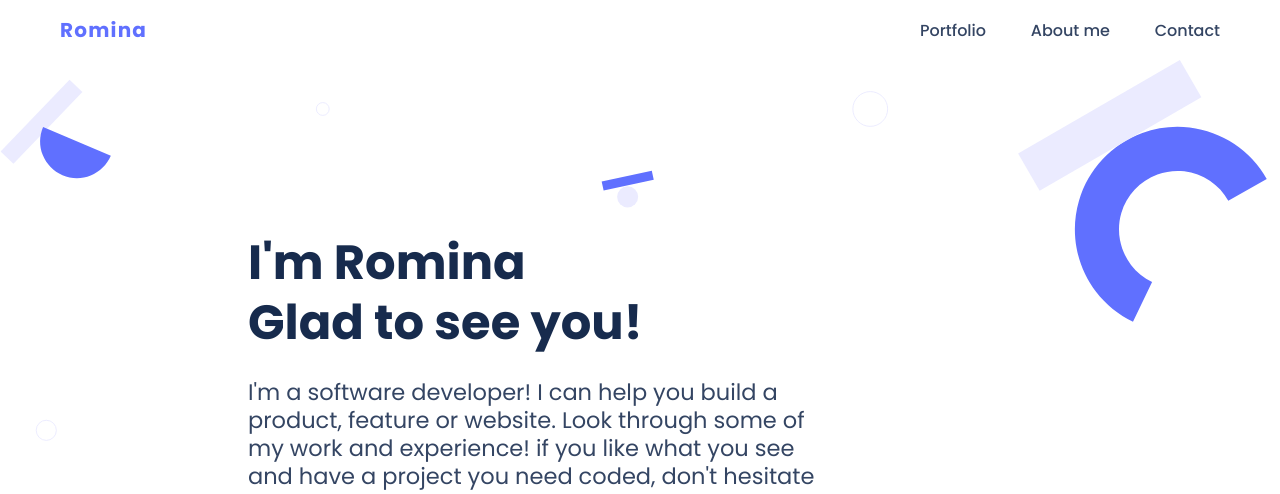
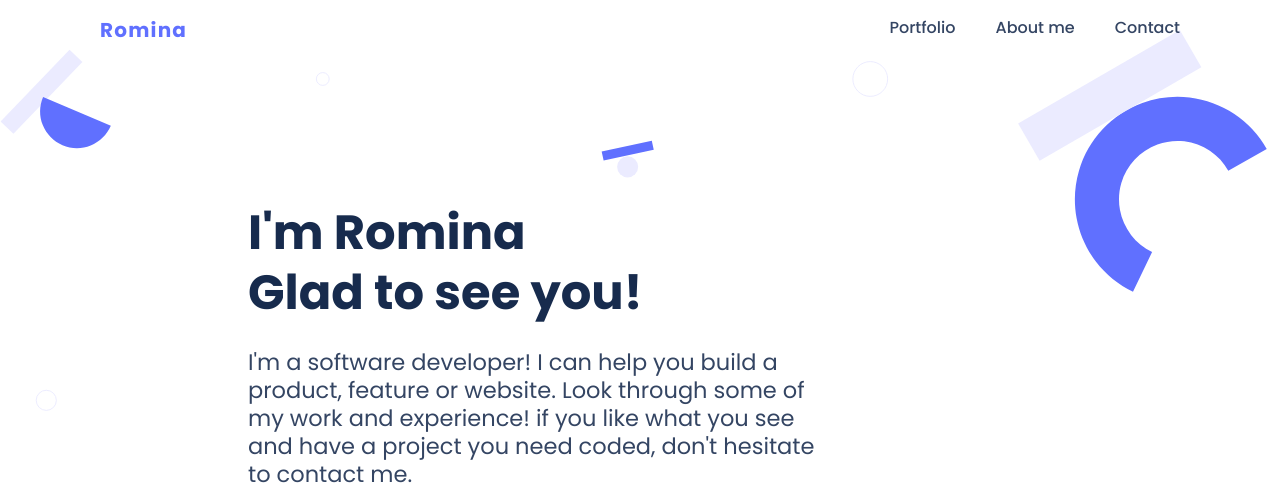
Before and after one commit to rominana/projectportfolio, a website: page index.html in a window 1280 px wide. Shown: the top 494 px of the page. Drawn offline with Linux system fonts and the light colour scheme.

Commit message:
Modify screen responsiveness on Dektop Porfolio

```diff
--- a/index.html
+++ b/index.html
@@ -50,7 +50,7 @@
           </p>
           <p class="connect">LET'S CONNECT</p>
             <div class="social-network">
-              <ul>
+              <ul class="icon-transition">
                 <li class="twitter"><img src="images/twitter-logo.svg" alt="twitter" /></li>
                 <li class="linkedin"><img src="images/Linkedin.svg" alt="linkedin"/></li>
                 <li class="github"><img src="images/github.svg" alt="github"/></li>
--- a/style.css
+++ b/style.css
@@ -1,7 +1,4 @@
-/* Import font family */
 @import url("https://fonts.googleapis.com/css2?family=Poppins:ital,wght@0,100;0,200;0,300;0,400;0,500;0,600;0,700;0,800;0,900;1,100;1,200;1,300;1,400;1,500;1,700;1,800&display=swap");
-
-/* PRIMER PROYECTO */
 
 * {
   padding: 0;
@@ -12,6 +9,10 @@
 body {
   font-family: 'Poppins', sans-serif;
   background: #e5e5e5;
+}
+
+html body {
+  overflow-x: hidden;
 }
 
 .background {
@@ -26,8 +27,8 @@ body {
   background-image: url(images/background.svg);
   background-repeat: no-repeat;
   background-color: #fff;
-  background-size: cover;
-  background-position: 0 80px;
+  /* background-size: cover; */
+  background-position: unset;
 }
 
 .contenedor {
@@ -36,18 +37,16 @@ body {
   max-width: 100%;
 }
 
-header#header {
-  padding: 0 60px;
+header {
   background-color: #fff;
 }
 
 #header .contenedor {
   justify-content: space-between;
   display: flex;
-  margin: 0 auto;
-  padding: 15px 0;
-  max-width: 100%;
-  background-color: #fff;
+  padding: 15px 30px;
+  width: 375px;
+  margin: auto;
 }
 
 /* ELEMENTOS DE LA BARRA DE NAVEGACION */
@@ -67,9 +66,8 @@ header#header {
 
 .nav-content .nav-items {
   display: flex;
-  gap: 15px;
+  gap: 40px;
   justify-content: space-between;
-  width: 300px;
 }
 
 .nav-items .nav-item {
@@ -79,10 +77,6 @@ header#header {
   font-family: 'Poppins', sans-serif;
   font-weight: 500;
   font-size: 16px;
-}
-
-.menu {
-  display: block;
 }
 
 /* ID SECTION */
@@ -98,12 +92,13 @@ header#header {
   justify-content: space-between;
   height: 430px;
   flex-direction: column;
+  margin-top: -100px
 }
 
 .main-content .title {
   color: #172b4d;
   font-weight: 700;
-  font-size: 43px;
+  font-size: 39px;
   max-width: 319px;
 }
 
@@ -169,6 +164,10 @@ ul li {
 
 .card-picture {
   border-radius: 8px;
+  width: 100%;
+}
+
+.card-picture img {
   width: 100%;
 }
 
@@ -496,7 +495,18 @@ textarea {
     background-position: top center;
   }
 
-  .nav-content .nav-item {
+  #nav {
+    position: absolute;
+    right: 100px;
+    display: block;
+  }
+
+  #logo {
+    position: absolute;
+    left: 100px;
+  }
+
+  .nav-items .nav-item {
     display: block;
   }
 
@@ -539,6 +549,7 @@ textarea {
     align-items: unset;
     display: block;
     margin: 0 auto 150px auto;
+    overflow: auto;
   }
 
   .card .card-picture {
@@ -559,7 +570,7 @@ textarea {
 
   .card-content {
     width: 50%;
-    height: 650px;
+   /* height: 650px; */
     padding: 80px 80px;
     font-size: 16px;
   }
```
